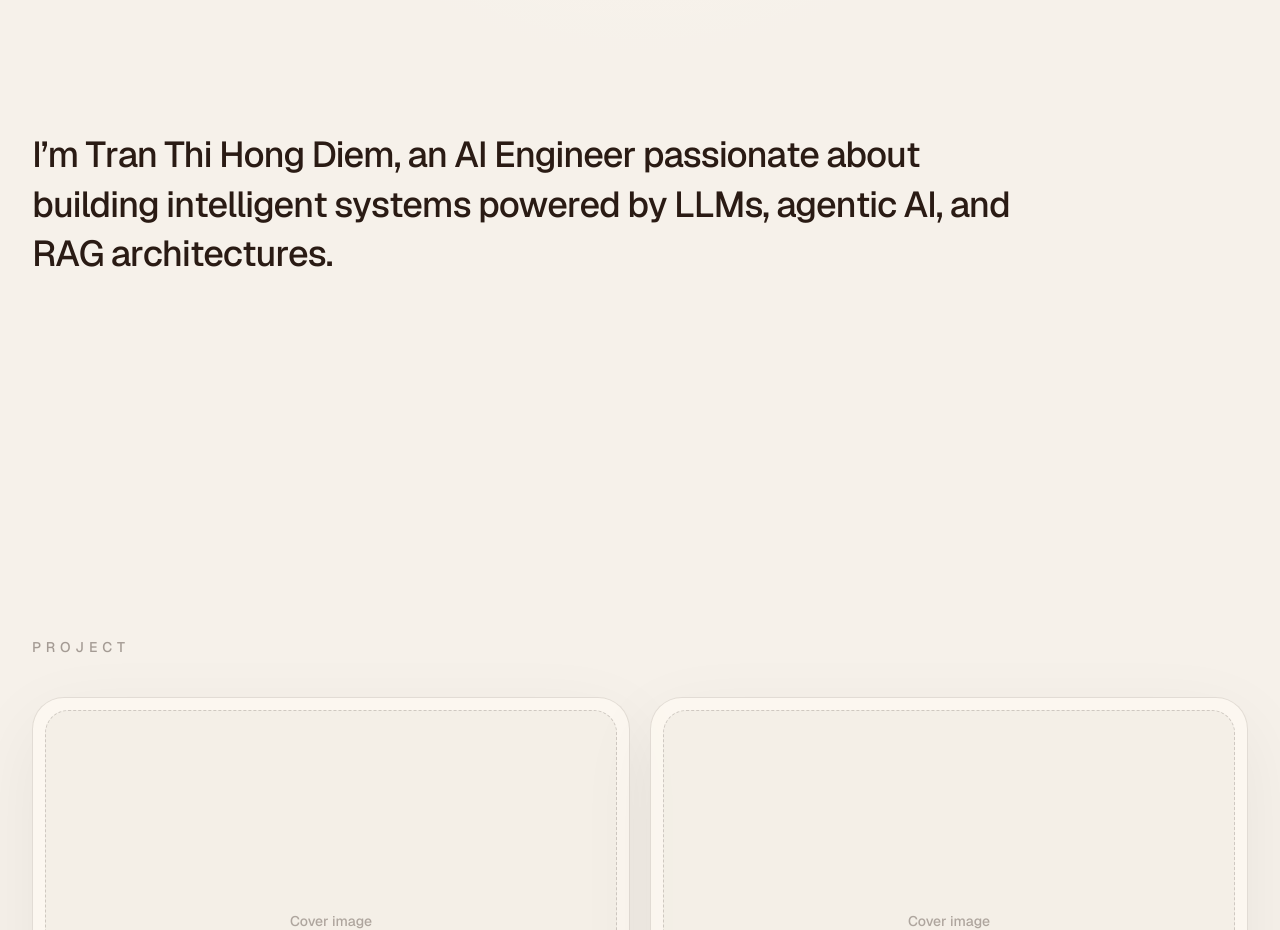
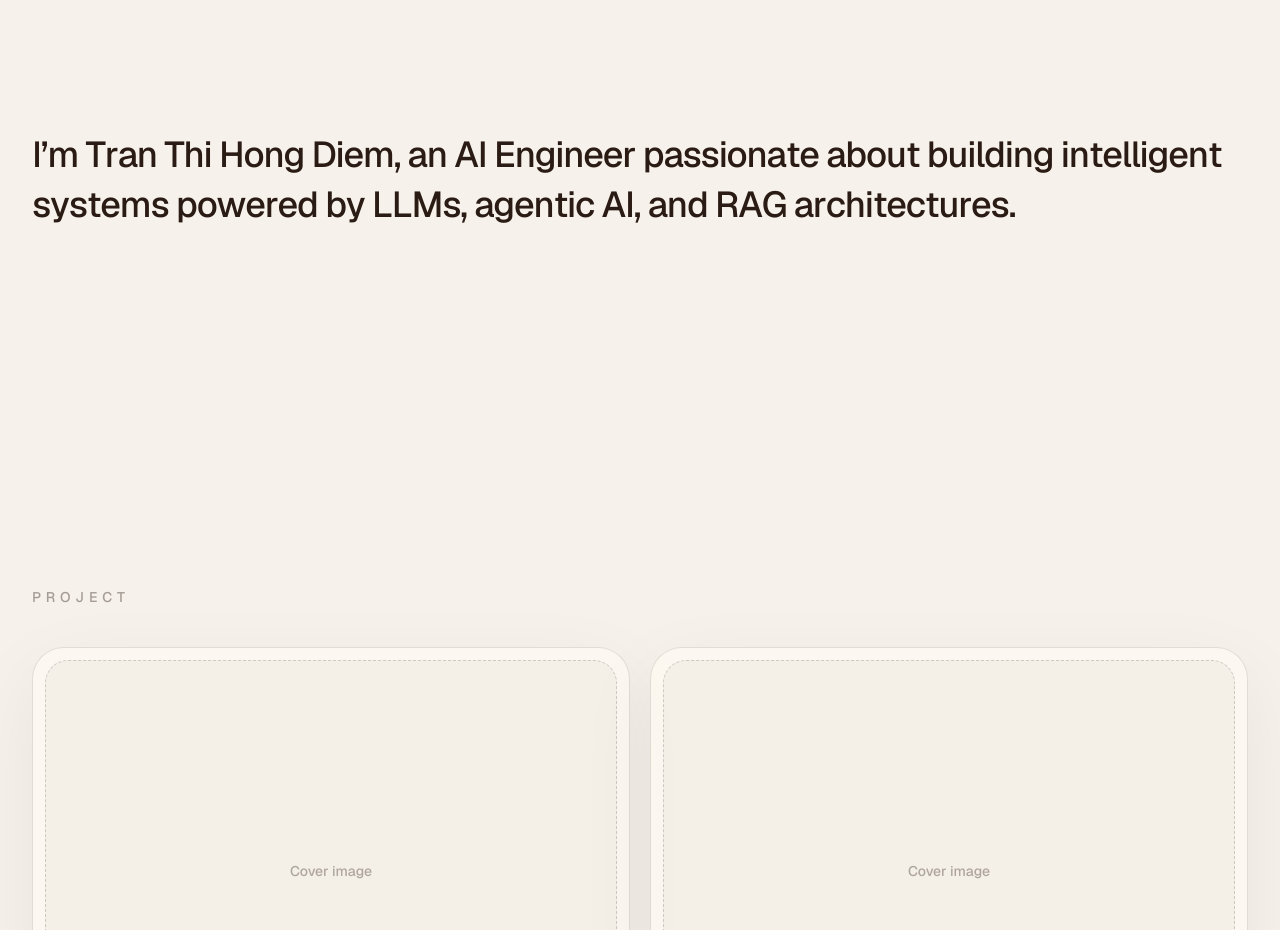
Before and after one commit to demihtran/demihtran.github.io, a Next.js app: page / in a window 1280 px wide. Shown: the part 840-1770 px from the top of the page. Built offline with nearby package versions, Linux system fonts and the light colour scheme.

Commit message:
Expand About text width
Allow the About paragraph to use the full section container width for better alignment with the portfolio layout.

Co-Authored-By: Claude Opus 4.7 <noreply@anthropic.com>

```diff
--- a/src/components/intro.tsx
+++ b/src/components/intro.tsx
@@ -9,7 +9,7 @@ export function Intro() {
       <p
         data-about-text
         aria-label={aboutText}
-        className="max-w-5xl text-justify text-2xl font-medium leading-snug tracking-[-0.035em] text-[#2a1b14] sm:text-3xl lg:text-4xl"
+        className="w-full text-justify text-2xl font-medium leading-snug tracking-[-0.035em] text-[#2a1b14] sm:text-3xl lg:text-4xl"
       >
         {aboutWords.map((word, wordIndex) => (
           <span key={`${word}-${wordIndex}`} aria-hidden="true" className="inline-block whitespace-nowrap">
```
